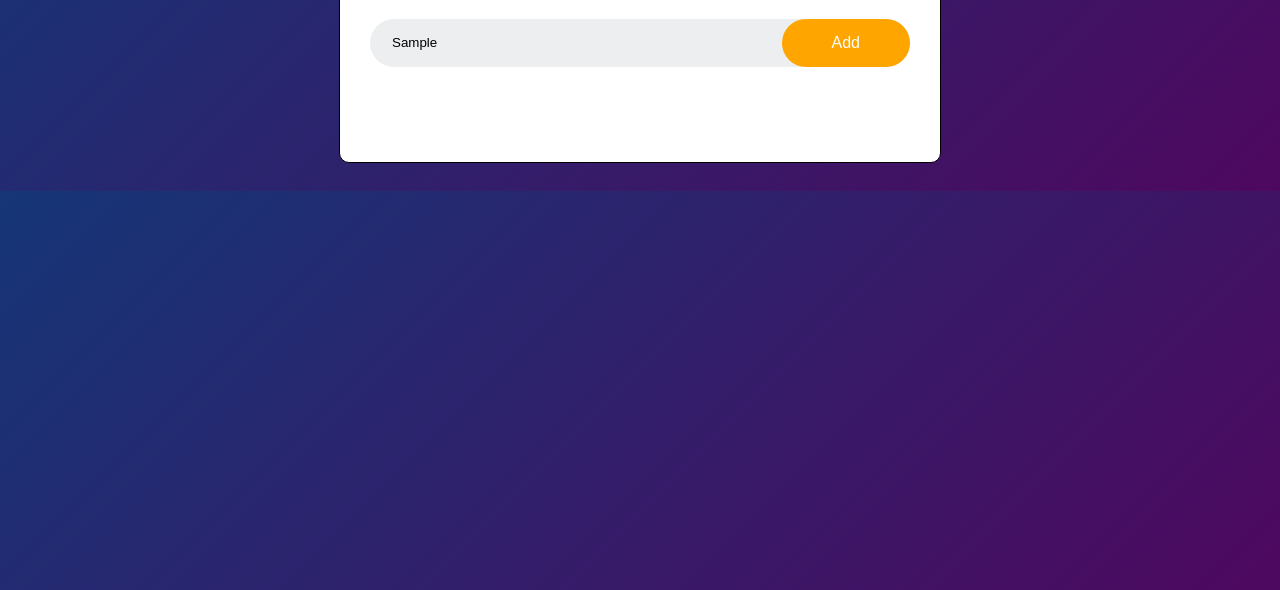
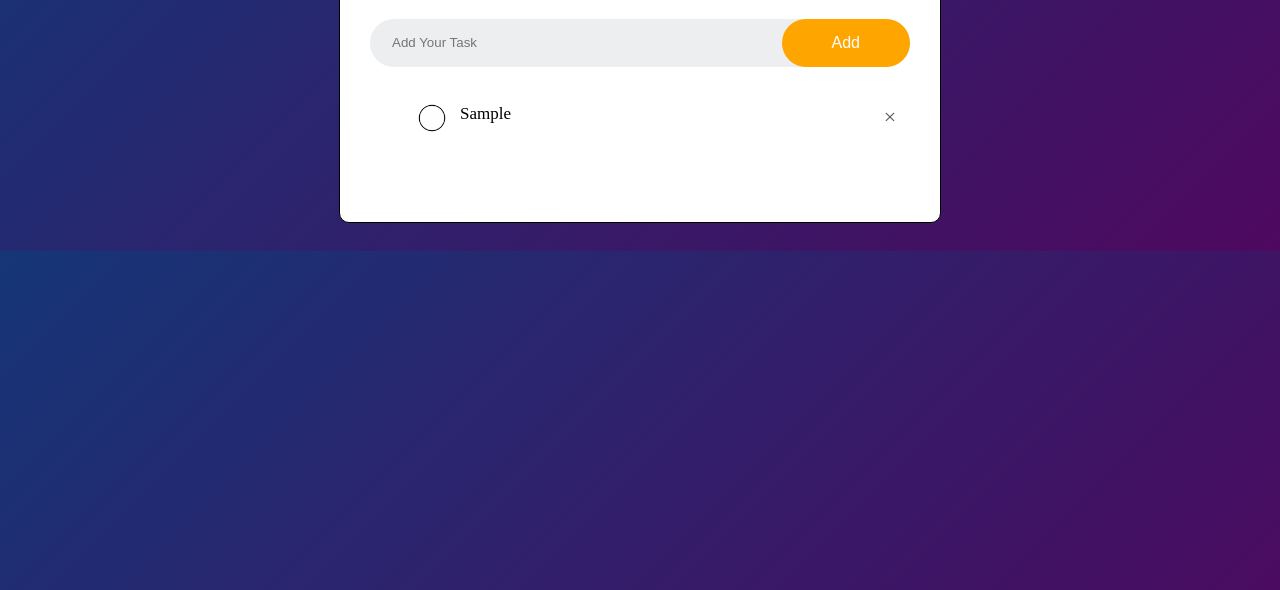
Before and after one commit to Solomon-Gachure/ToDoListApp, a plain HTML site: page index.html in a window 1280 px wide. Both pictures are taken after typing "Sample" into the empty fields and a click on the button "Add". Shown: the part 210-800 px from the top of the page. Drawn offline with Linux system fonts and the light colour scheme.

Commit message:
Added functions on js to execute on click

```diff
--- a/index.css
+++ b/index.css
@@ -47,7 +47,7 @@ body {
     background-color: #edeef0;
 }
 
-.input {
+#input {
     flex: 1;
     border: none;
     outline: none;
@@ -97,3 +97,20 @@ ul li.checked {
 ul li.checked::before {
     background-image: url(imgs/checked.webp);
 }
+
+ul li span {
+    position: absolute;
+    right: 0;
+    top: 5px;
+    width: 40px;
+    height: 40px;
+    font-size: 22px;
+    color: #555;
+    line-height: 40px;
+    text-align: center;
+    border-radius: 50px;
+}
+
+ul li span:hover {
+    background-color: #edeef0;
+}
--- a/index.html
+++ b/index.html
@@ -16,8 +16,8 @@
                 <div class="img"><img src="imgs/notepad.jpg"></div>
             </div>
             <div class="ib">
-                <input class="input" type="text" placeholder="Add Your Task">
-                <button class="btn">Add</button>
+                <input id="input" type="text" placeholder="Add Your Task">
+                <button class="btn" onclick="addTask()">Add</button>
             </div>
 
         </div>
--- a/index.js
+++ b/index.js
@@ -0,0 +1,36 @@
+const inputBox = document.getElementById("input");
+const listContainer = document.getElementById("list-cont");
+
+function addTask() {
+    if (inputBox.value === '') {
+        alert("Oops you did not write anything!");
+    }
+    else {
+        let li = document.createElement("li");
+        li.innerHTML = inputBox.value;
+        listContainer.appendChild(li)
+        let span = document.createElement("span");
+        span.innerHTML = "\u00d7";
+        li.appendChild(span);
+    }
+    inputBox.value = "";
+    saveData();
+}
+listContainer.addEventListener("click", function (e) {
+    if (e.target.tagName === "LI") {
+        e.target.classList.toggle("checked");
+        saveData();
+    }
+    else if (e.target.tagName === "SPAN") {
+        e.target.parentElement.remove()
+        saveData();
+    }
+}, false);
+function saveData() {
+    localStorage.setItem("data", listContainer.innerHTML);
+
+}
+function showTask() {
+    listContainer.innerHTML = localStorage.getItem("data");
+}
+showTask();
```
